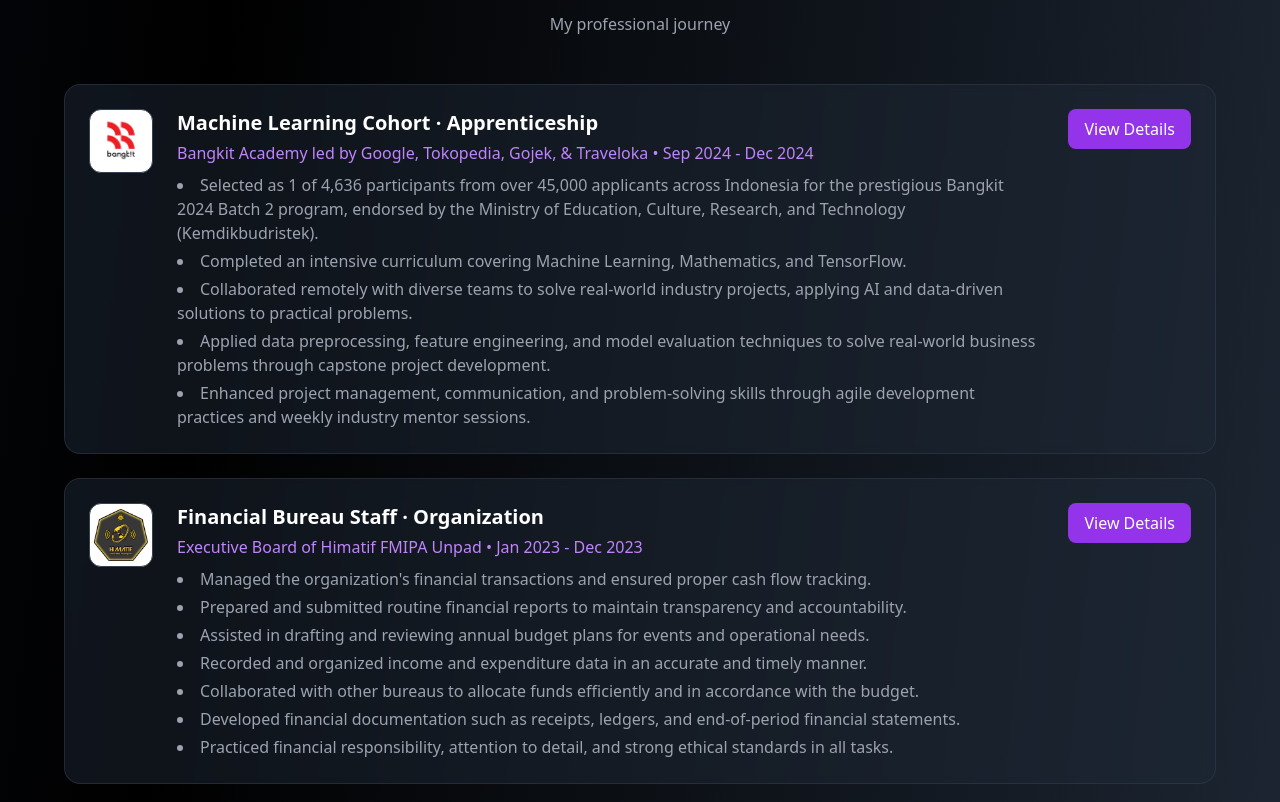
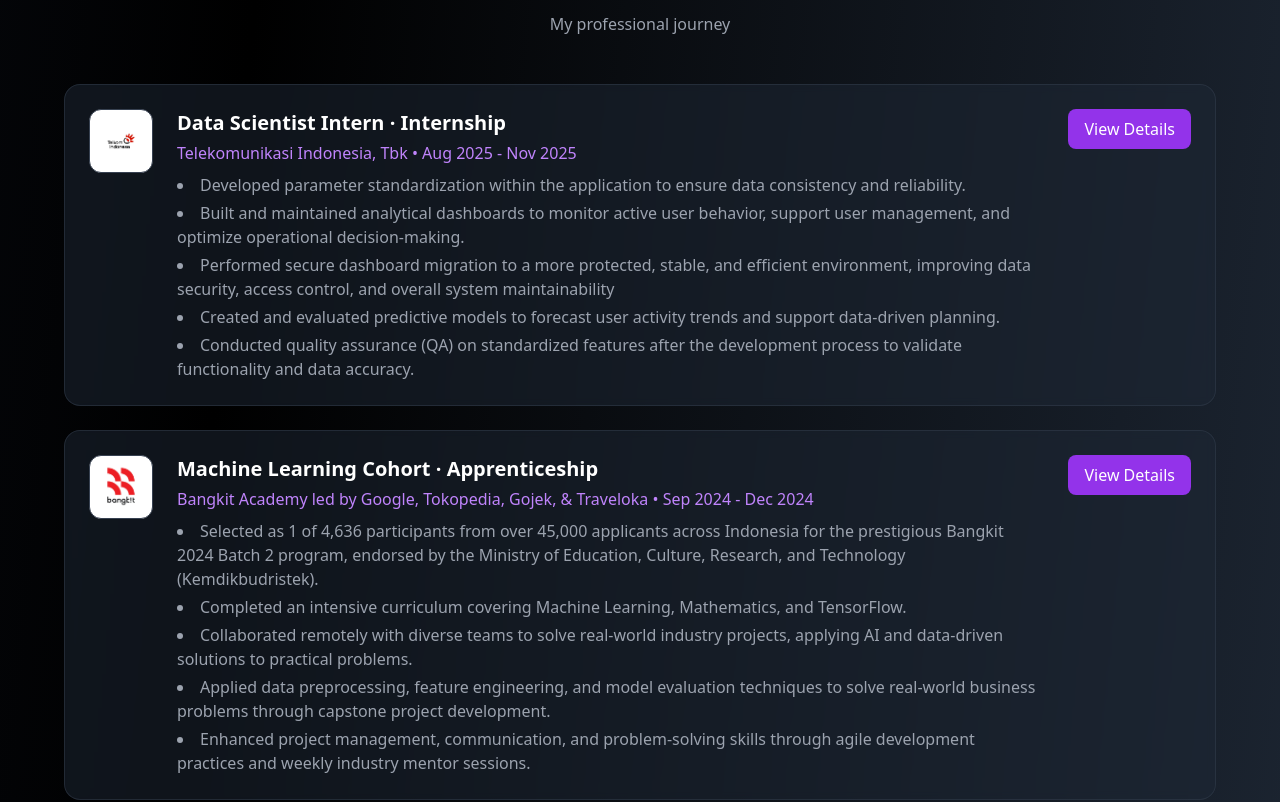
Before and after one commit to risya22008/porto-v2-risya, a React (Vite) app in the folder frontend/: page / in a window 1280 px wide. Shown: the part 10254-11056 px from the top of the page. Built offline with nearby package versions, Linux system fonts and the light colour scheme.

Commit message:
update experience section

```diff
--- a/frontend/src/pages/Home.jsx
+++ b/frontend/src/pages/Home.jsx
@@ -37,7 +37,7 @@
   const projects = [
     {
       title: 'Jurnal Bumil',
-      description:[
+      description: [
         'Jurnal Bumil is a web application designed to assist pregnant women in monitoring their health and pregnancy journey more independently. It offers features such as daily complaint logging, check-up scheduling, pregnancy education, progress tracking charts, and online consultations with midwives.',
         'This was a CLASS ASSIGNMENT (GROUP PROJECT – Role: Backend Developer). I focused on backend development using Express.js and Firebase. I implemented features like OTP-based email verification, complaint submission, schedule management, and midwife-IBU role registration/authentication. I also designed Firestore data schemas for structured medical records.',
         'This project strengthened my backend engineering skills in a health-tech context and taught me how to apply authentication, data design, and role-based access for sensitive applications.',
@@ -58,7 +58,7 @@
     },
     {
       title: 'Semantic Web – Javanese Vocabulary App',
-      description:[
+      description: [
         'A Semantic Web application that allows users to search for Javanese words with information such as script (Aksara Jawa), Latin transliteration, meaning, and example usage. The project aims to digitally preserve and provide structured access to local language knowledge.',
         'This was a CLASS PROJECT (GROUP PROJECT – Role: Ontology Designer & Backend Developer). I designed the RDF/OWL vocabulary structure including classes for words, categories (e.g., verbs, nouns), and language levels (ngoko, krama, krama inggil). I also implemented SPARQL queries and the backend logic to serve data through a web API.',
         'This project deepened my understanding of semantic technologies, data modeling, and cultural preservation through digital ontologies. I learned how to bridge traditional knowledge with modern search and retrieval systems.',
@@ -100,8 +100,8 @@
     {
       title: 'Color Picker Generator',
       description: ['The Color Picker Generator is an interactive web application developed using Streamlit that extracts 8 dominant colors from an uploaded image using K-Means clustering.',
-      'This was a CLASS ASSIGNMENT (INDIVIDUAL PROJECT). I handled the entire development process, including designing the image processing pipeline and building a clean, intuitive user interface. The app displays the resulting color palette in both HEX and RGB formats.',
-      'This project gave me a creative way to apply unsupervised machine learning in a real-world context. It allowed me to merge data science with digital design, sharpening both my technical fluency and visual sensibility.',
+        'This was a CLASS ASSIGNMENT (INDIVIDUAL PROJECT). I handled the entire development process, including designing the image processing pipeline and building a clean, intuitive user interface. The app displays the resulting color palette in both HEX and RGB formats.',
+        'This project gave me a creative way to apply unsupervised machine learning in a real-world context. It allowed me to merge data science with digital design, sharpening both my technical fluency and visual sensibility.',
       ],
       image: '/color-picker.jpeg',
       link: 'https://github.com/risya22008/colorPicker',
@@ -109,7 +109,7 @@
     },
     {
       title: 'E-Commerce Customer Behavior Dashboard',
-      description:[
+      description: [
         'A Streamlit-based dashboard designed to analyze e-commerce customer behavior through data-driven insights. It uses RFM (Recency, Frequency, Monetary) analysis and K-Means clustering to segment customers based on their purchasing habits.',
         'This was a SELF-INITIATED (INDIVIDUAL PROJECT). I built the dashboard from scratch using Python, Pandas, Plotly, and Streamlit. I performed preprocessing, created visualizations, and implemented clustering to identify key customer segments. The dashboard allows for interactive exploration of data trends and customer types.',
         'Through this project, I improved my skills in customer analytics, unsupervised learning, and visual communication for business decision-making.',
@@ -312,6 +312,19 @@
   ];
 
   const experiences = [
+    {
+      title: 'Data Scientist Intern · Internship',
+      company: 'Telekomunikasi Indonesia, Tbk',
+      period: 'Aug 2025 - Nov 2025',
+      description: [
+        'Developed parameter standardization within the application to ensure data consistency and reliability.',
+        'Built and maintained analytical dashboards to monitor active user behavior, support user management, and optimize operational decision-making.',
+        'Performed secure dashboard migration to a more protected, stable, and efficient environment, improving data security, access control, and overall system maintainability',
+        'Created and evaluated predictive models to forecast user activity trends and support data-driven planning.',
+        'Conducted quality assurance (QA) on standardized features after the development process to validate functionality and data accuracy.'
+      ],
+      image: '/Telkom.jpg',
+    },
     {
       title: 'Machine Learning Cohort · Apprenticeship',
       company: 'Bangkit Academy led by Google, Tokopedia, Gojek, & Traveloka',
```
Also changed, not shown: frontend/public/Telkom.jpg (added).
